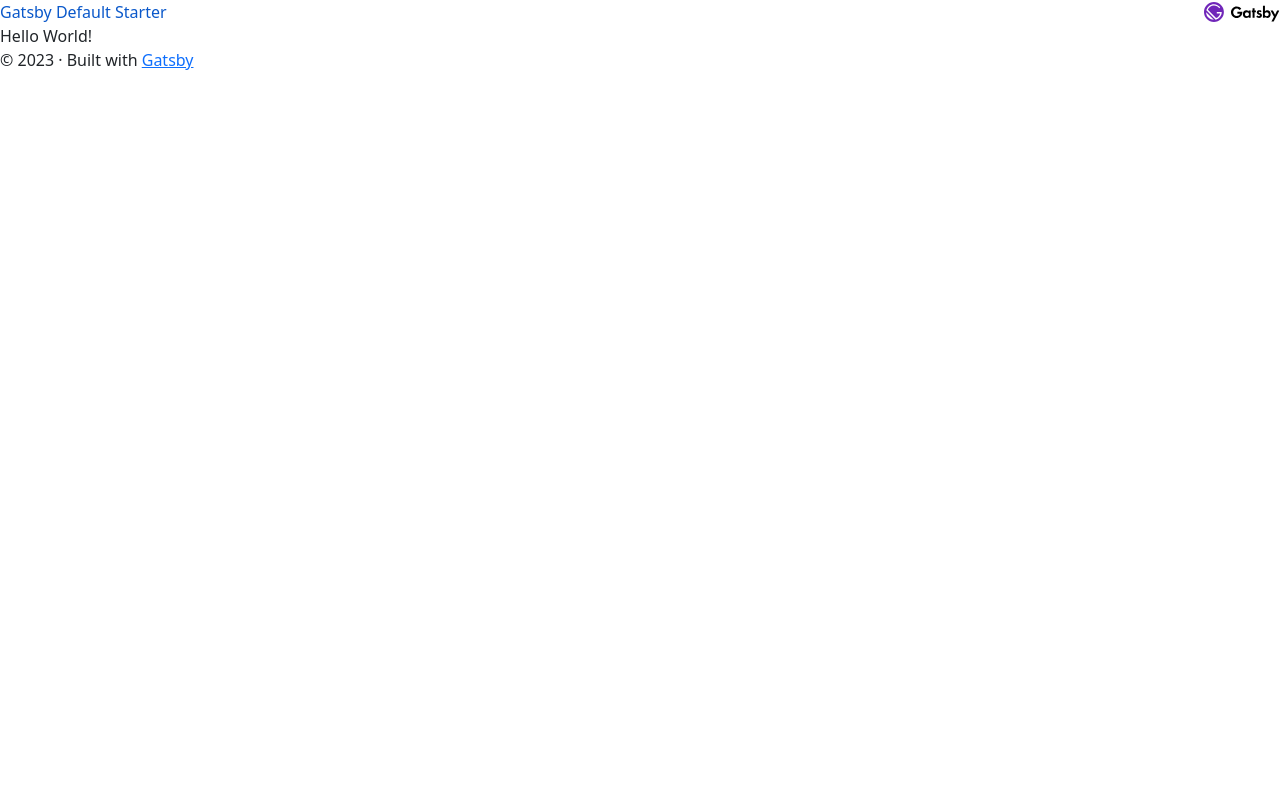
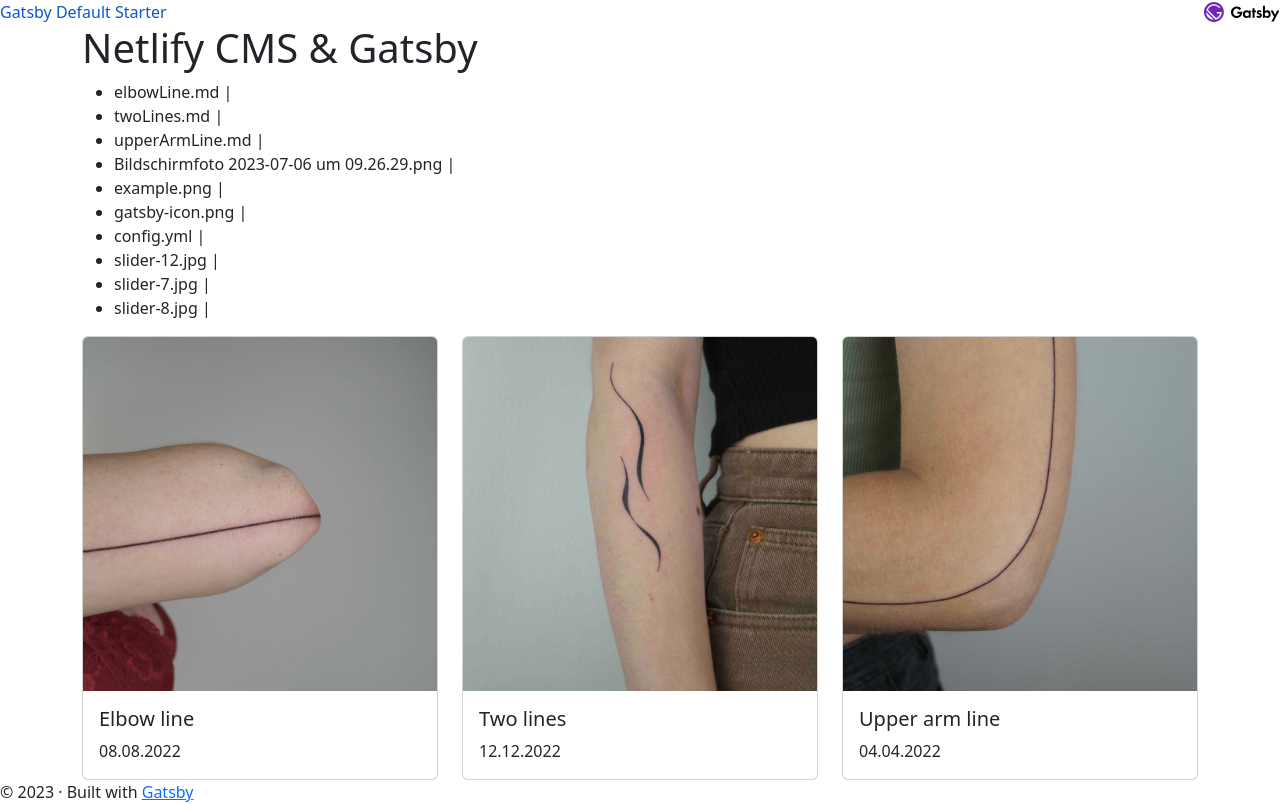
Before and after one commit to AlexanderIvenitski/tcg-tattoo-gatsby, a Gatsby site: page / in a window 1280 px wide. Built offline with nearby package versions, Linux system fonts and the light colour scheme; Gatsby itself is replaced by a stand-in of ours.

Commit message:
connect project to netlify cms

```diff
--- /dev/null
+++ b/content/tattoos/elbowLine.md
@@ -0,0 +1,6 @@
+---
+tattooMotive: Elbow line
+date: 08.08.2022
+featured-image: ../../static/images/slider-12.jpg
+---
+Lorem ipsum dolor sit amet, consetetur sadipscing elitr, sed diam nonumy eirmod tempor invidunt ut labore et dolore magna aliquyam erat, sed diam voluptua. At vero eos et accusam et justo duo dolores et ea rebum. Stet clita kasd gubergren, no sea takimata sanctus est Lorem ipsum dolor sit amet. Lorem ipsum dolor sit amet, consetetur sadipscing elitr, sed diam nonumy eirmod tempor invidunt ut labore et dolore magna aliquyam erat, sed diam voluptua. At vero eos et accusam et justo duo dolores et ea rebum. Stet clita kasd gubergren, no sea takimata sanctus est Lorem ipsum dolor sit amet.
--- /dev/null
+++ b/content/tattoos/twoLines.md
@@ -0,0 +1,6 @@
+---
+tattooMotive: Two lines
+date: 12.12.2022
+featured-image: ../../static/images/slider-7.jpg
+---
+Lorem ipsum dolor sit amet, consetetur sadipscing elitr, sed diam nonumy eirmod tempor invidunt ut labore et dolore magna aliquyam erat, sed diam voluptua. At vero eos et accusam et justo duo dolores et ea rebum. Stet clita kasd gubergren, no sea takimata sanctus est Lorem ipsum dolor sit amet. Lorem ipsum dolor sit amet, consetetur sadipscing elitr, sed diam nonumy eirmod tempor invidunt ut labore et dolore magna aliquyam erat, sed diam voluptua. At vero eos et accusam et justo duo dolores et ea rebum. Stet clita kasd gubergren, no sea takimata sanctus est Lorem ipsum dolor sit amet.
--- /dev/null
+++ b/content/tattoos/upperArmLine.md
@@ -0,0 +1,6 @@
+---
+tattooMotive: Upper arm line
+date: 04.04.2022
+featured-image: ../../static/images/slider-8.jpg
+---
+Lorem ipsum dolor sit amet, consetetur sadipscing elitr, sed diam nonumy eirmod tempor invidunt ut labore et dolore magna aliquyam erat, sed diam voluptua. At vero eos et accusam et justo duo dolores et ea rebum. Stet clita kasd gubergren, no sea takimata sanctus est Lorem ipsum dolor sit amet. Lorem ipsum dolor sit amet, consetetur sadipscing elitr, sed diam nonumy eirmod tempor invidunt ut labore et dolore magna aliquyam erat, sed diam voluptua. At vero eos et accusam et justo duo dolores et ea rebum. Stet clita kasd gubergren, no sea takimata sanctus est Lorem ipsum dolor sit amet.
--- a/gatsby-config.js
+++ b/gatsby-config.js
@@ -23,6 +23,22 @@ module.exports = {
         path: `${__dirname}/src/images`,
       },
     },
+    {
+      resolve: `gatsby-source-filesystem`,
+      options: {
+        name: `md`,
+        path: `${__dirname}/content`,
+      },
+    },
+    {
+      resolve: `gatsby-source-filesystem`,
+      options: {
+        name: `images`,
+        path: `${__dirname}/static`,
+      },
+    },
+    `gatsby-plugin-netlify-cms`,
+    `gatsby-transformer-remark`,
     `gatsby-transformer-sharp`,
     `gatsby-plugin-sharp`,
     {
--- a/package.json
+++ b/package.json
@@ -9,9 +9,12 @@
     "gatsby": "^5.11.0",
     "gatsby-plugin-image": "^3.11.0",
     "gatsby-plugin-manifest": "^5.11.0",
+    "gatsby-plugin-netlify-cms": "^7.11.0",
     "gatsby-plugin-sharp": "^5.11.0",
     "gatsby-source-filesystem": "^5.11.0",
+    "gatsby-transformer-remark": "^6.11.0",
     "gatsby-transformer-sharp": "^5.11.0",
+    "netlify-cms-app": "^2.15.72",
     "react": "^18.2.0",
     "react-bootstrap": "^2.8.0",
     "react-dom": "^18.2.0"
--- a/src/css/custom.css
+++ b/src/css/custom.css
@@ -0,0 +1,3 @@
+.card-body p:last-of-type {
+    margin-bottom: 0;
+}
--- a/src/pages/index.js
+++ b/src/pages/index.js
@@ -1,16 +1,48 @@
 import * as React from "react"
-import { Link } from "gatsby"
-import { StaticImage } from "gatsby-plugin-image"
+import { graphql } from "gatsby"
+import { getImage, GatsbyImage } from "gatsby-plugin-image"
 
 import Layout from "../components/layout"
 import Seo from "../components/seo"
-
+import { Container, Row, Col, Card } from "react-bootstrap"
 
 const utmParameters = `?utm_source=starter&utm_medium=start-page&utm_campaign=default-starter`
 
-const IndexPage = () => (
+const IndexPage = ({data}) => (
   <Layout>
-    Hello World!
+    <Container>
+      <h1>Netlify CMS & Gatsby</h1>
+      <ul>
+          {data.fileInformation.edges.map(({node}) => (
+          <li key={node.base}>{node.base} | {node.prettySize}</li>
+          ))}
+      </ul>
+
+      <Row>
+        {data.tattoos.edges.map(({node}) => (
+          <Col lg={4} xs={6} key={node.id}>
+            <Card>
+              <GatsbyImage
+                  image={getImage(node.frontmatter.featured_image)}
+                  alt={node.frontmatter.tattooMotive}
+                  className= "card-img-top"
+                />
+                <Card.Body>
+                  <Card.Title>
+                    {node.frontmatter.tattooMotive}
+                  </Card.Title>
+                  <p>
+                    {node.frontmatter.date}
+                  </p>
+                </Card.Body>
+            </Card>
+
+          </Col>
+        ))}
+      </Row>
+
+
+    </Container>
   </Layout>
 )
 
@@ -22,3 +54,34 @@ const IndexPage = () => (
 export const Head = () => <Seo title="Home" />
 
 export default IndexPage
+
+export const query = graphql`
+  query {
+    fileInformation: allFile {
+      edges {
+        node {
+          id
+          base
+          prettySize
+        }
+      }
+    }
+    tattoos: allMarkdownRemark {
+      edges {
+        node {
+          id
+          frontmatter {
+            title
+            date
+            tattooMotive
+            featured_image {
+              childImageSharp {
+                gatsbyImageData(width: 600, aspectRatio: 1)
+              }
+            }
+          }
+        }
+      }
+    }
+  }
+`
```
Also changed, not shown: static/admin/config.yml (added, +19 -0 lines), src/images/Bildschirmfoto 2023-07-06 um 09.26.29.png (added), static/images/slider-12.jpg (added), static/images/slider-7.jpg (added), static/images/slider-8.jpg (added), 2 other files.
